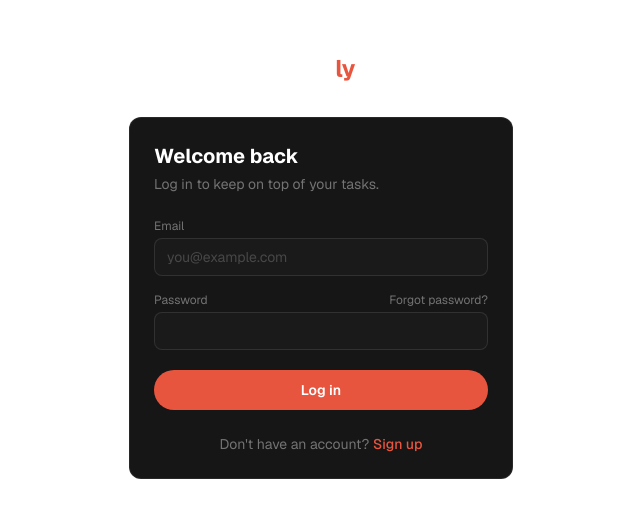
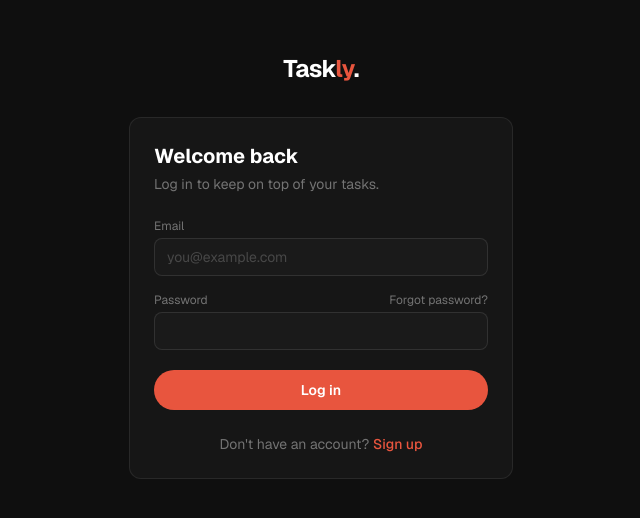
Before and after one commit to shivamkoder/nextjs-with-supabase, a Next.js app: page /auth/login in a window 1280 px wide. Shown: the part 134-652 px from the top of the page, without its empty margins (319-959 px from the left). Built offline with nearby package versions, Linux system fonts and the light colour scheme; no server answers.

Commit message:
Update page.tsx

```diff
--- a/app/auth/login/page.tsx
+++ b/app/auth/login/page.tsx
@@ -2,7 +2,7 @@
 
 export default function Page() {
   return (
-    <div className="flex min-h-svh w-full items-center justify-center p-6 md:p-10">
+    <div className="flex min-h-svh w-full items-center justify-center bg-[#0f0f0f] p-6 md:p-10">
       <div className="w-full max-w-sm">
         <LoginForm />
       </div>
```
